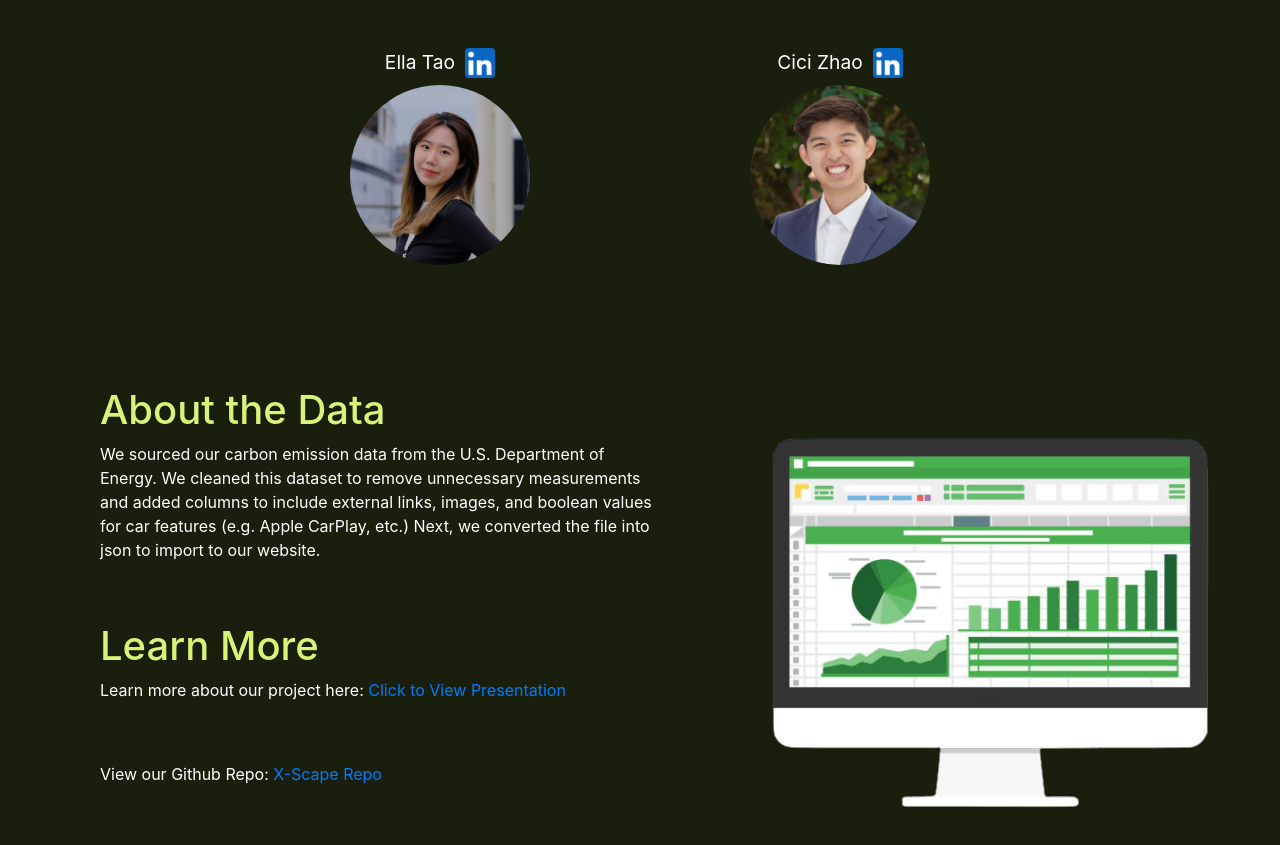
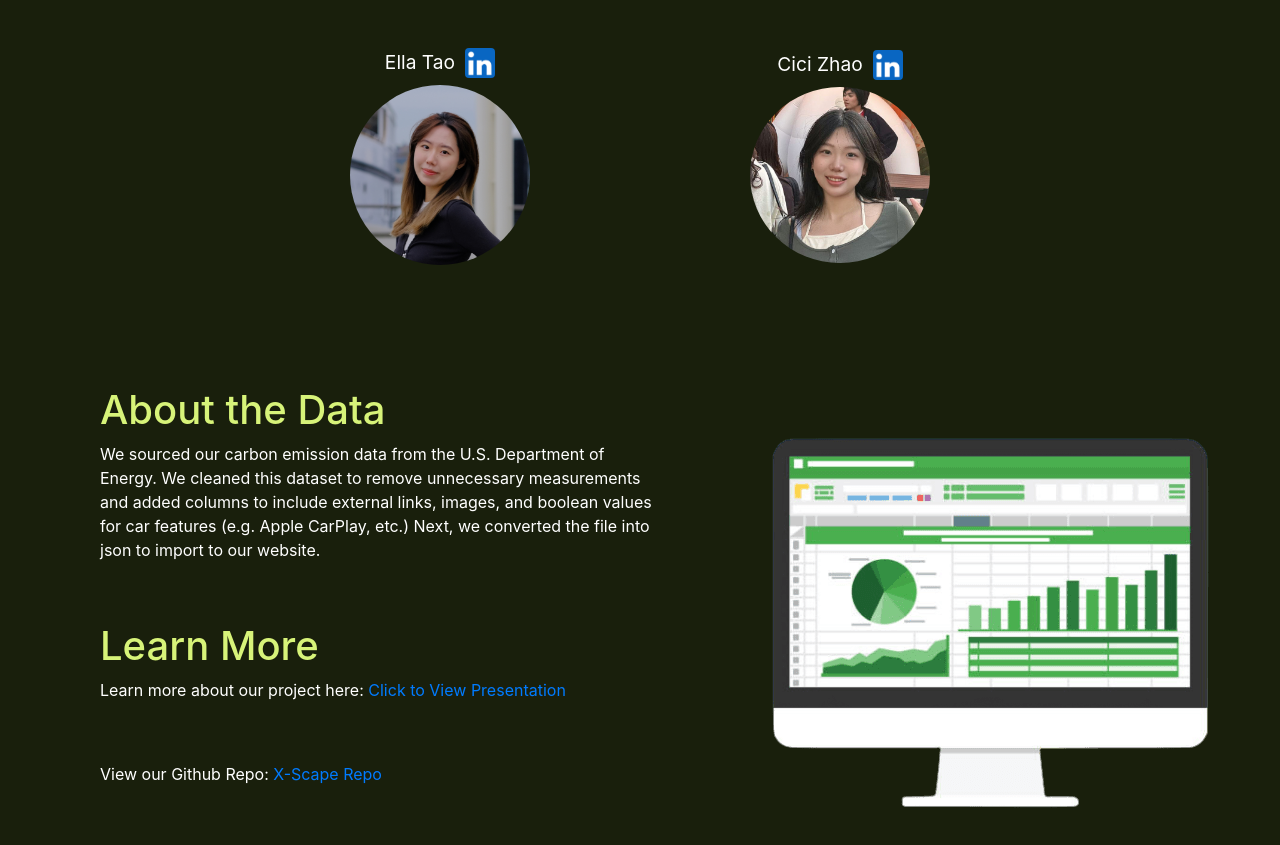
Before and after one commit to UW-INFO442-AU23/sus-city, a React (Create React App) app: page /About in a window 1280 px wide. Shown: the part 1000-1845 px from the top of the page. Built offline with nearby package versions, Linux system fonts and the light colour scheme.

Commit message:
add cici to about page

```diff
--- a/src/components/About/about.js
+++ b/src/components/About/about.js
@@ -82,11 +82,11 @@ export default function About(props) {
 
 				<div className="image-container">
 					<div className="image-name">Cici Zhao
-						<a href="https://www.linkedin.com/in/arianna-khan-0b0804206/" target="_blank" rel="noopener noreferrer">
+						<a href="https://www.linkedin.com/in/xingyuan-cici-zhao-081b86247/" target="_blank" rel="noopener noreferrer">
 							<img class="linkedin-logo" src="/imgs/linkedin.png" alt="LinkedIn" />
 						</a>
 					</div>
-					<img class="profile-image" src="/imgs/ethan.png" alt="Image 2" />
+					<img class="profile-image" src="/imgs/cici.png" alt="cici iamge" />
 				</div>
 
 			</div>
```
Also changed, not shown: public/imgs/cici.png (added).
